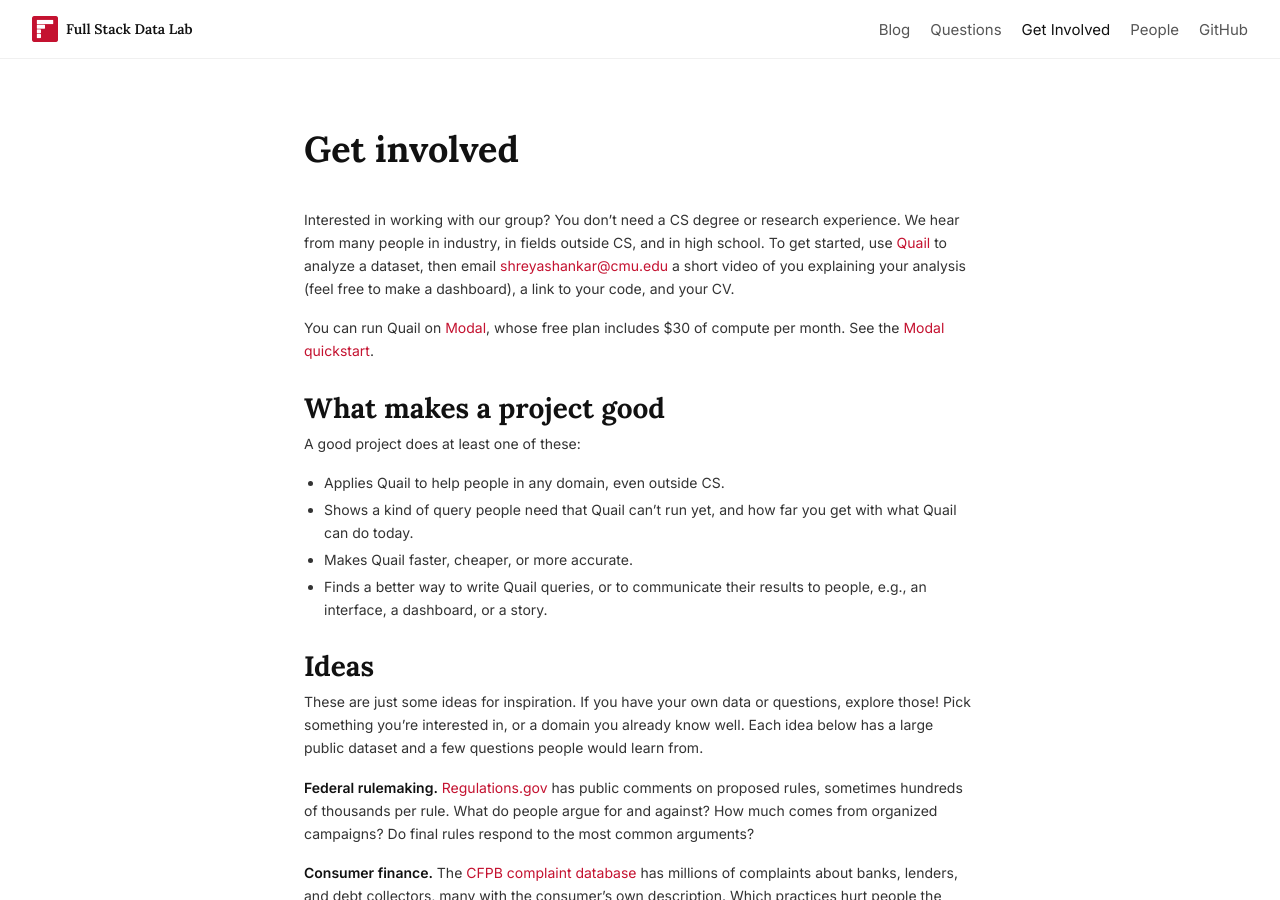
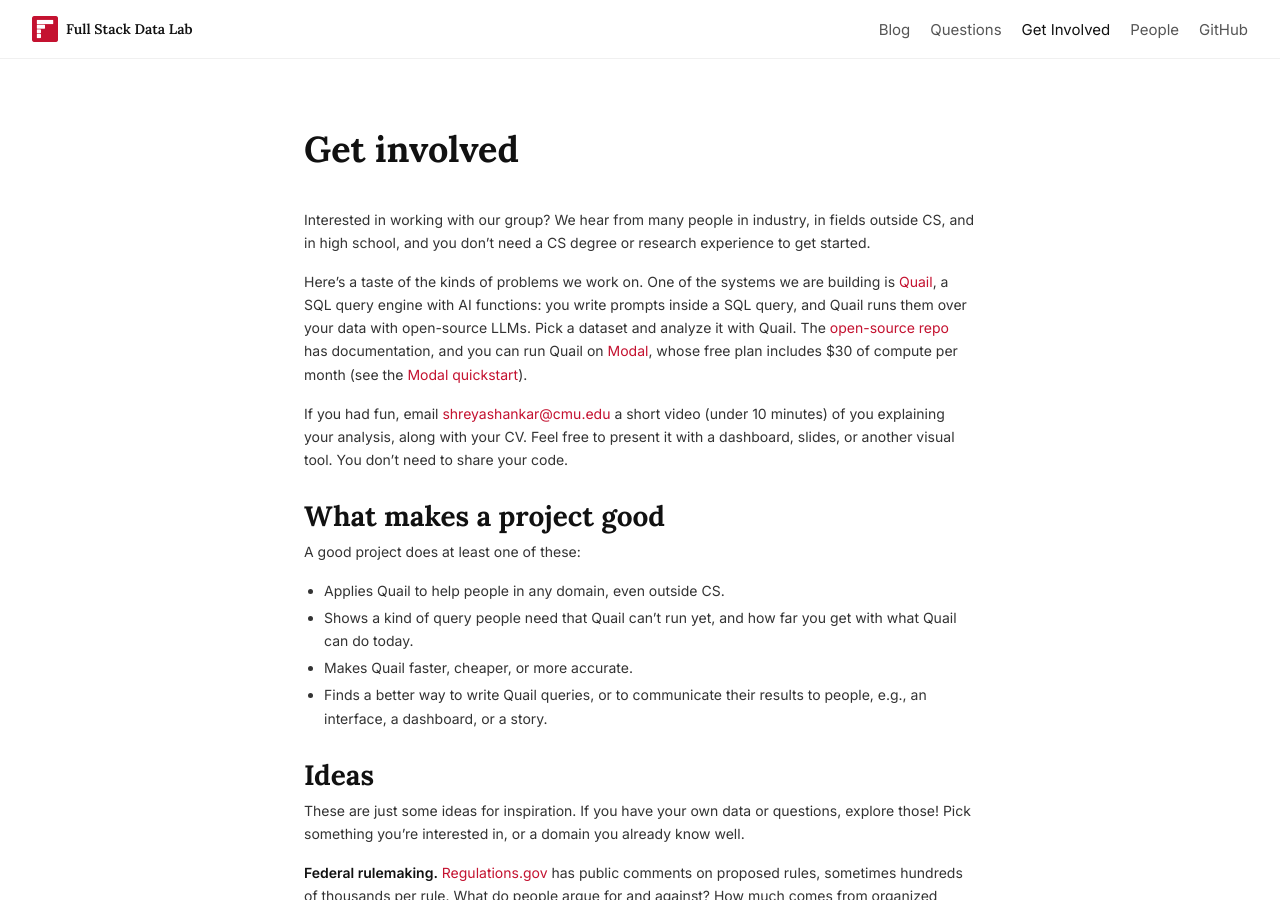
Before and after one commit to fsdatalab/fsdatalab.github.io, a Jekyll site: the page built from get-involved/index.md, in a window 1280 px wide and 900 px high. Built offline with Jekyll 4.4.1, drawn with Linux system fonts in a browser that asks for light colours.

Commit message:
Rewrite the Get Involved intro around Quail and a short video
Co-Authored-By: Claude Opus 5.5 <noreply@anthropic.com>
Claude-Session: https://claude.ai/code/session_012G22YKeXbXrH69ndHfe99f

```diff
--- a/get-involved/index.md
+++ b/get-involved/index.md
@@ -8,16 +8,23 @@ permalink: /get-involved/
 
 <div class="post-header"><h1>Get involved</h1></div>
 
-Interested in working with our group? You don't need a CS degree or
-research experience. We hear from many people in industry, in fields
-outside CS, and in high school. To get started, use
-[Quail](https://github.com/fsdatalab/quail) to analyze a dataset, then email [shreyashankar@cmu.edu](mailto:shreyashankar@cmu.edu)
-a short video of you explaining your analysis (feel free to make a
-dashboard), a link to your code, and your CV.
+Interested in working with our group? We hear from many people in
+industry, in fields outside CS, and in high school, and you don't need a CS
+degree or research experience to get started.
 
-You can run Quail on [Modal](https://modal.com/pricing), whose free plan
-includes $30 of compute per month. See the [Modal
-quickstart](https://github.com/fsdatalab/quail/blob/d8d31f14f9d5c40d6cf683a74ba860788ce0d500/demos/quickstart_modal.py).
+Here's a taste of the kinds of problems we work on. One of the systems we
+are building is [Quail]({{ '/blog/introducing-quail/' | relative_url }}),
+a SQL query engine with AI functions: you write prompts inside a SQL query,
+and Quail runs them over your data with open-source LLMs. Pick a dataset and
+analyze it with Quail. The [open-source repo](https://github.com/fsdatalab/quail)
+has documentation, and you can run Quail on [Modal](https://modal.com/pricing),
+whose free plan includes $30 of compute per month (see the [Modal
+quickstart](https://github.com/fsdatalab/quail/blob/d8d31f14f9d5c40d6cf683a74ba860788ce0d500/demos/quickstart_modal.py)).
+
+If you had fun, email [shreyashankar@cmu.edu](mailto:shreyashankar@cmu.edu)
+a short video (under 10 minutes) of you explaining your analysis, along with
+your CV. Feel free to present it with a dashboard, slides, or another visual
+tool. You don't need to share your code.
 
 ## What makes a project good
 
@@ -34,8 +41,7 @@ A good project does at least one of these:
 
 These are just some ideas for inspiration. If you have your own data or
 questions, explore those! Pick something you're interested in, or a domain
-you already know well. Each idea below has a large public dataset and a few
-questions people would learn from.
+you already know well.
 
 **Federal rulemaking.** [Regulations.gov](https://www.regulations.gov/) has
 public comments on proposed rules, sometimes hundreds of thousands per rule.
```
